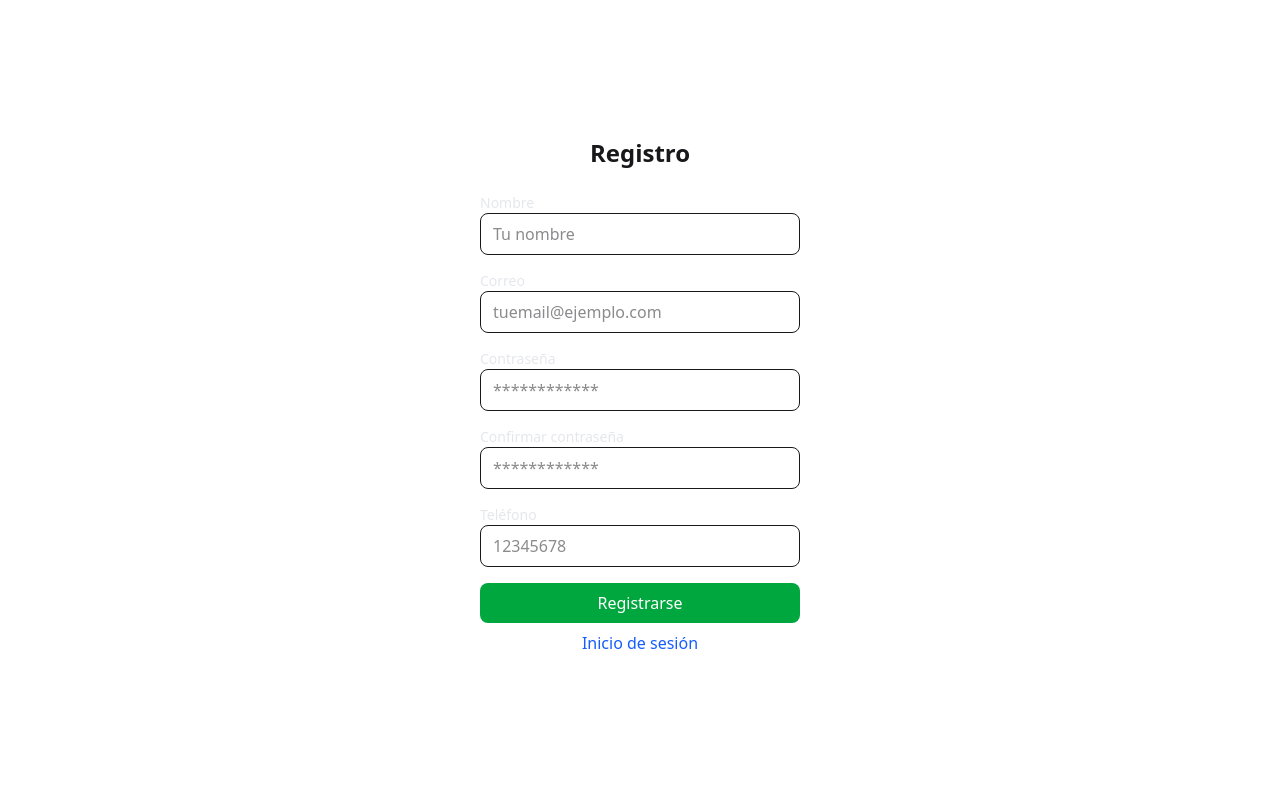
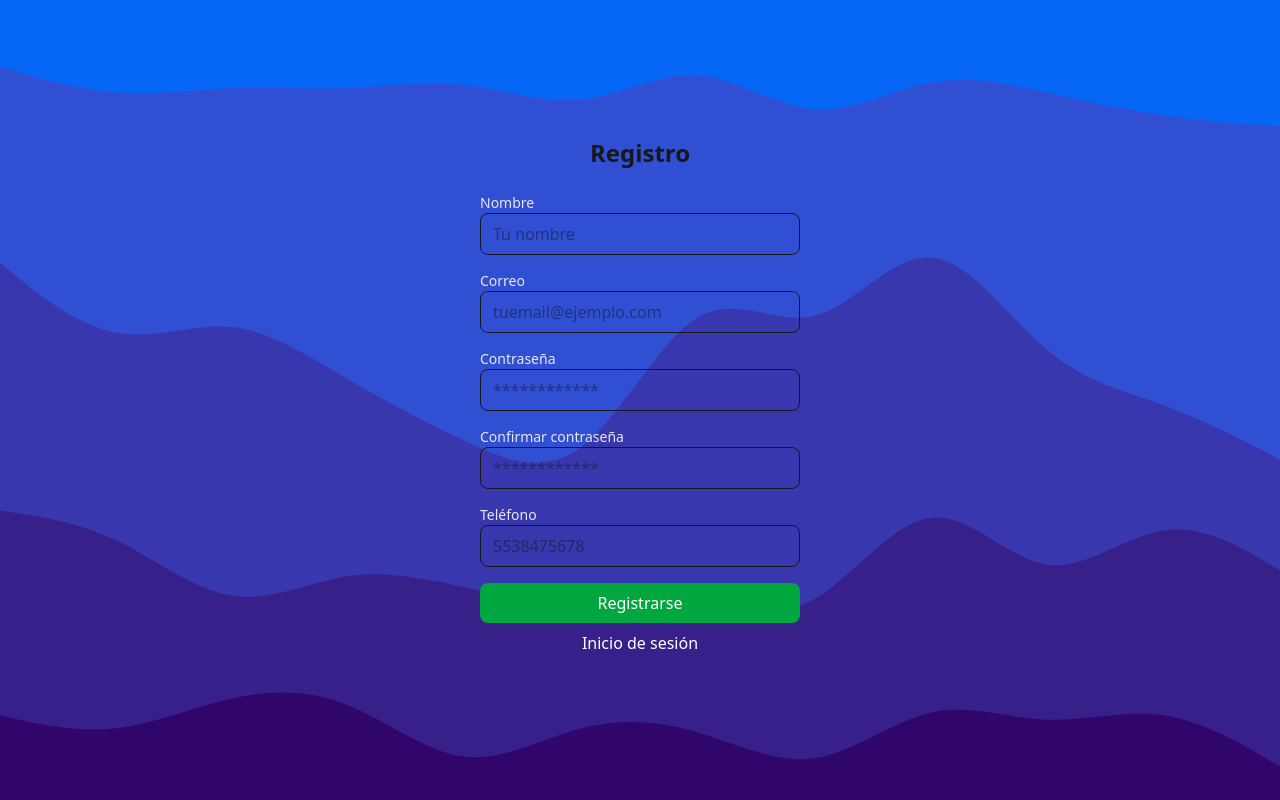
Before and after one commit to BugInTheShell/appFront, a React (Vite) app in the folder FrontApp/: page / in a window 1280 px wide. Both pictures are taken after a click on the button "Registrarse". Built offline with nearby package versions, Linux system fonts and the light colour scheme; no server answers.

Commit message:
add: (Cambios finales)

```diff
--- a/FrontApp/src/App.jsx
+++ b/FrontApp/src/App.jsx
@@ -4,6 +4,7 @@ import Registro from './pages/Login/Components/Register'
 import ForgotPass from './pages/Login/Components/ForgotPass'
 import { useSelector } from 'react-redux'
 import 'animate.css';
+import image from "./assets/layered-waves-haikei.svg"
 
 function App() {
 
--- a/FrontApp/src/pages/Dashboard/index.jsx
+++ b/FrontApp/src/pages/Dashboard/index.jsx
@@ -19,7 +19,7 @@ const Inicio = () => {
           <h1>Inicio</h1>
         </div>
 
-        <div className={view == "Usuarios" ? "":"hidden"}>
+        <div className={view == "Usuarios" ? " p-2 px-4":"hidden"}>
 
           <TableData/>
 
--- a/FrontApp/src/pages/Login/Components/Register/index.jsx
+++ b/FrontApp/src/pages/Login/Components/Register/index.jsx
@@ -4,7 +4,7 @@ import { setLogin } from "../../LoginSlice";
 import { usePostCreateUserMutation } from "../../LoginApiSlice";
 import Swal from 'sweetalert2';
 import { useEffect } from "react";
-
+import image from "../../../../assets/fondoRegistro.svg"
 const Registro = () => {
 
   const [postCreateUser] = usePostCreateUserMutation();
@@ -44,7 +44,7 @@ const Registro = () => {
   const password = watch("password");
 
   return (
-    <div className="flex items-center justify-center min-h-screen">
+    <div className="flex items-center justify-center w-screen h-screen" style={{ backgroundImage: `url("${image}")`, backgroundSize:'cover' }}>
       <div className="p-8 rounded-2xl w-96">
         <h2 className="text-2xl font-bold text-center mb-6">Registro</h2>
 
@@ -149,7 +149,7 @@ const Registro = () => {
             </label>
             <input
               type="tel"
-              placeholder="12345678"
+              placeholder="5538475678"
               {...register("phoneNumber", {
                 required: "El teléfono es obligatorio",
                 pattern: {
@@ -173,7 +173,7 @@ const Registro = () => {
           </button>
         </form>
         <div className="flex w-full">
-          <button className="text-blue-600 my-2 mx-auto hover:underline" onClick={() => dispatch(setLogin())}>Inicio de sesión</button>
+          <button className="text-white my-2 mx-auto hover:underline" onClick={() => dispatch(setLogin())}>Inicio de sesión</button>
         </div>
       </div>
     </div>
--- a/FrontApp/src/pages/Login/index.jsx
+++ b/FrontApp/src/pages/Login/index.jsx
@@ -3,6 +3,7 @@ import { useDispatch } from "react-redux";
 import { setRegister ,setForgotPass } from "./LoginSlice";
 import { useLoginMutation } from "./LoginApiSlice";
 import { useNavigate } from "react-router";
+import image from "../../assets/layered-waves-haikei.svg"
 const Login = () => {
   const { register, handleSubmit, formState: { errors } } = useForm();
   const dispatch = useDispatch();
@@ -25,7 +26,7 @@ const Login = () => {
   };
 
   return (
-    <div className="flex items-center justify-center min-h-screen">
+    <div className="flex items-center justify-center w-screen h-screen" style={{ backgroundImage: `url("${image}")`, backgroundSize:'cover' }}>
 
         <div className=" p-8 rounded-2xl w-96">
           <h2 className="text-2xl font-bold text-center mb-6">Iniciar sesión</h2>
@@ -66,7 +67,7 @@ const Login = () => {
 
           {/* Botones adicionales */}
           <div className="flex w-full">
-            <button className="text-blue-600  mx-auto my-2 hover:underline" onClick={() => dispatch(setRegister())}>Registrarse</button>
+            <button className="text-white  mx-auto my-2 hover:underline" onClick={() => dispatch(setRegister())}>Registrarse</button>
             {/* <button className="text-blue-600 hover:underline" onClick={() => dispatch(setForgotPass())}> Olvidé contraseña</button> */}
           </div>
         </div>
```
Also changed, not shown: FrontApp/src/assets/fondoRegistro.svg (added), 1 other file (tests, documents, lock files or other folders).
